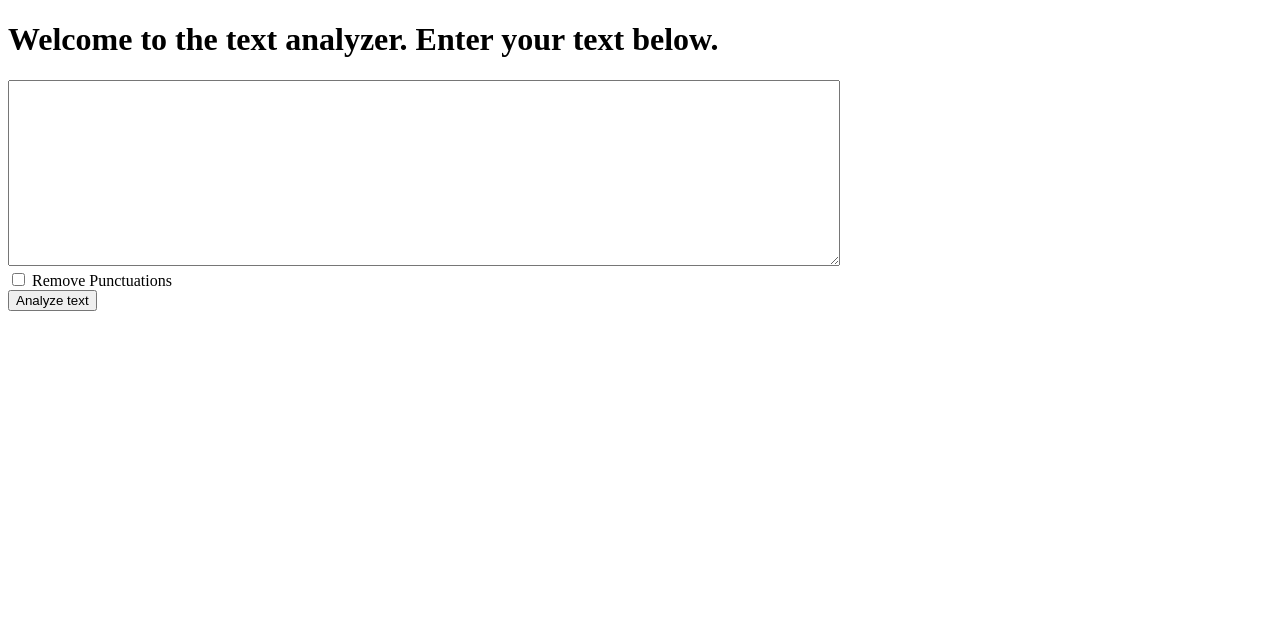
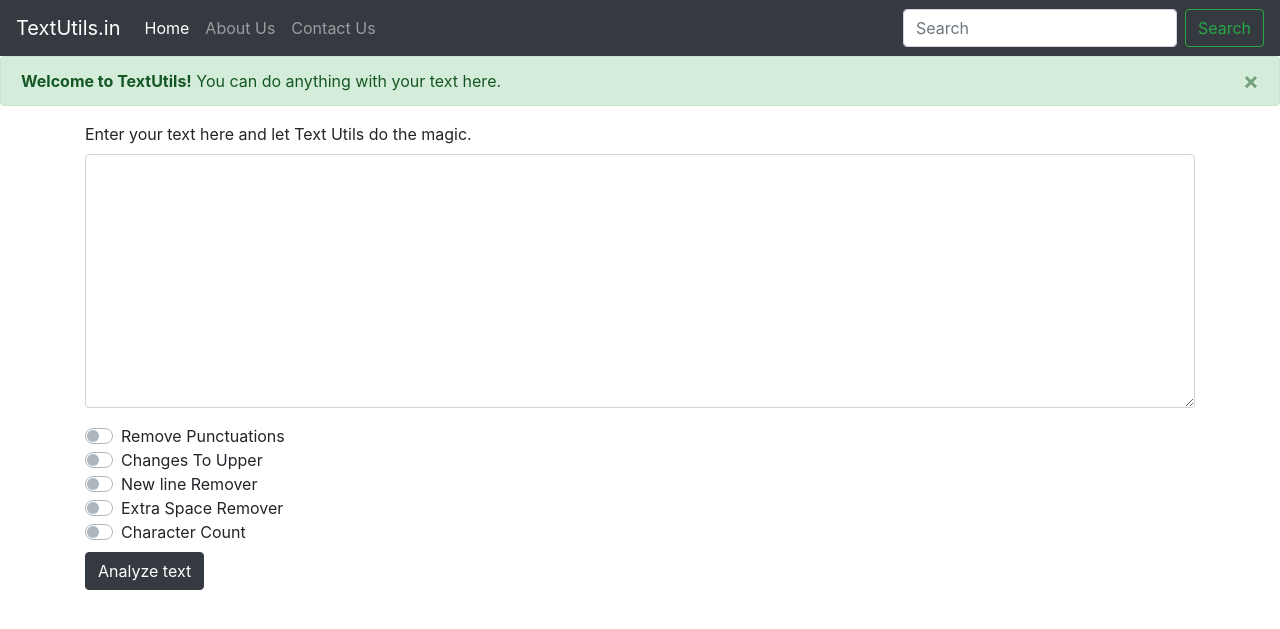
Before and after one commit to akshita-sanghani/text-utilize, a Django app: page / in a window 1280 px wide. Shown: the top 629 px of the page. Run offline with Django 5.2, Linux system fonts and the light colour scheme.

Commit message:
Updated files

```diff
--- a/textutils/templates/index.html
+++ b/textutils/templates/index.html
@@ -1,16 +1,75 @@
-<!DOCTYPE html>
+<!doctype html>
 <html lang="en">
-<head>
-    <meta charset="UTF-8">
+  <head>
+    <!-- Required meta tags -->
+    <meta charset="utf-8">
+    <meta name="viewport" content="width=device-width, initial-scale=1, shrink-to-fit=no">
+
+    <!-- Bootstrap CSS -->
+    <link rel="stylesheet" href="https://cdn.jsdelivr.net/npm/bootstrap@4.6.2/dist/css/bootstrap.min.css" integrity="sha384-xOolHFLEh07PJGoPkLv1IbcEPTNtaed2xpHsD9ESMhqIYd0nLMwNLD69Npy4HI+N" crossorigin="anonymous">
+
     <title>Text Utils</title>
-</head>
-<body>
-<h1>Welcome to the text analyzer. Enter your text below.</h1>
-<form action="/analyze" method="get">
-<textarea name="text" id="" cols="30" rows="10" data-qb-tmp-id="lt-684205" spellcheck="false" data-gramm="false" style="width: 826px; height: 180px;"></textarea>
-<br>
-    <input type="checkbox" name="removepunc"> Remove Punctuations <br>
-<button type="submit">Analyze text</button>
+  </head>
+  <body>
+    <nav class="navbar navbar-expand-lg navbar-dark bg-dark">
+  <a class="navbar-brand" href="#">TextUtils.in</a>
+  <button class="navbar-toggler" type="button" data-toggle="collapse" data-target="#navbarNav" aria-controls="navbarNav" aria-expanded="false" aria-label="Toggle navigation">
+    <span class="navbar-toggler-icon"></span>
+  </button>
+  <div class="collapse navbar-collapse" id="navbarNav">
+    <ul class="navbar-nav">
+      <li class="nav-item active">
+        <a class="nav-link" href="#">Home <span class="sr-only">(current)</span></a>
+      </li>
+      <li class="nav-item">
+        <a class="nav-link" href="#">About Us</a>
+      </li>
+      <li class="nav-item">
+        <a class="nav-link" href="#">Contact Us</a>
+      </li>
+    </ul>
+  </div>
+  <form class="form-inline">
+    <input class="form-control mr-sm-2" type="search" placeholder="Search" aria-label="Search">
+    <button class="btn btn-outline-success my-2 my-sm-0" type="submit">Search</button>
+  </form>
+</nav>
+<div class="alert alert-success alert-dismissible fade show" role="alert">
+  <strong>Welcome to TextUtils!</strong> You can do anything with your text here.
+  <button type="button" class="close" data-dismiss="alert" aria-label="Close">
+    <span aria-hidden="true">&times;</span>
+  </button>
+</div>
+<div class="container">
+  <form action="/analyze" method="post"> {% csrf_token %}
+  <div class="form-group">
+    <label for="exampleFormControlTextarea1">Enter your text here and let Text Utils do the magic.</label>
+    <textarea class="form-control" name="text" id="exampleFormControlTextarea1" rows="10"></textarea>
+  </div>
+<div class="custom-control custom-switch">
+  <input type="checkbox" name="removepunc" class="custom-control-input" id="customSwitch1">
+  <label class="custom-control-label" for="customSwitch1">Remove Punctuations</label>
+</div>
+<div class="custom-control custom-switch">
+  <input type="checkbox" name="fullcaps" class="custom-control-input" id="customSwitch2">
+  <label class="custom-control-label" for="customSwitch2">Changes To Upper</label>
+</div>
+<div class="custom-control custom-switch">
+  <input type="checkbox" name="newlineremover" class="custom-control-input" id="customSwitch3">
+  <label class="custom-control-label" for="customSwitch3">New line Remover</label>
+</div>
+<div class="custom-control custom-switch">
+  <input type="checkbox" name="extraspaceremover" class="custom-control-input" id="customSwitch4">
+  <label class="custom-control-label" for="customSwitch4">Extra Space Remover</label>
+</div>
+<div class="custom-control custom-switch">
+  <input type="checkbox" name="charcount" class="custom-control-input" id="customSwitch5">
+  <label class="custom-control-label" for="customSwitch5">Character Count</label>
+</div>
+
+<button type="submit" class="btn btn-dark mt-2">Analyze text</button>
 </form>
-</body>
+</div>
+  </body>
+
 </html>
--- a/textutils/textutils/views.py
+++ b/textutils/textutils/views.py
@@ -6,8 +6,12 @@
     return render(request, 'index.html',params)
 
 def analyze(request):
-    dtext = request.GET.get("text", "default")
-    removepunc = request.GET.get('removepunc', 'off')
+    dtext = request.POST.get("text", "default")
+    removepunc = request.POST.get('removepunc', 'off')
+    fullcaps = request.POST.get('fullcaps', 'off')
+    newlineremover = request.POST.get('newlineremover', 'off')
+    extraspaceremover = request.POST.get('extraspaceremover', 'off')
+    charcount = request.POST.get('charcount', 'off')
     if removepunc == 'on':
         punctuations = '''...()-[]{};:'"\,<>./?!@#$%^&*_~'''
         analyzed = ''
@@ -18,6 +22,48 @@
             'purpose': 'Remove Punctuations',
             'analyzed_text' : analyzed
         }
-        return render(request, 'analyze.html', params)
-    else:
-        return HttpResponse("Error")
+        dtext = analyzed
+
+    if (fullcaps == "on"):
+        analyzed = ''
+        for char in dtext:
+                analyzed = analyzed + char.upper()
+        params = {
+            'purpose': 'Change To Uppercase',
+            'analyzed_text': analyzed
+        }
+        dtext = analyzed
+
+    if (newlineremover == "on"):
+        analyzed = ''
+        for char in dtext:
+            if char != '\n' and char != "\r":
+                analyzed = analyzed + char
+        params = {
+            'purpose': 'New Line Remover',
+            'analyzed_text': analyzed
+        }
+        dtext = analyzed
+
+    if (extraspaceremover == "on"):
+        analyzed = ''
+        for index, char in enumerate(dtext):
+            if not (dtext[index] == ' ' and dtext[index + 1] == ' '):
+                analyzed = analyzed + char
+        params = {
+            'purpose': 'Extra Space Remover',
+            'analyzed_text': analyzed
+        }
+        dtext = analyzed
+
+    if (charcount == "on"):
+        analyzed = len(dtext)
+        params = {
+            'purpose': 'Character Count',
+            'analyzed_text': analyzed
+        }
+
+    if (removepunc != 'on' and fullcaps != "on" and newlineremover != "on" and extraspaceremover != "on" and charcount != "on"):
+        return HttpResponse("Please select the opration")
+
+    return render(request, 'analyze.html', params)
```
Also changed, not shown: textutils/templates/analyze.html (+47 -10 lines).
